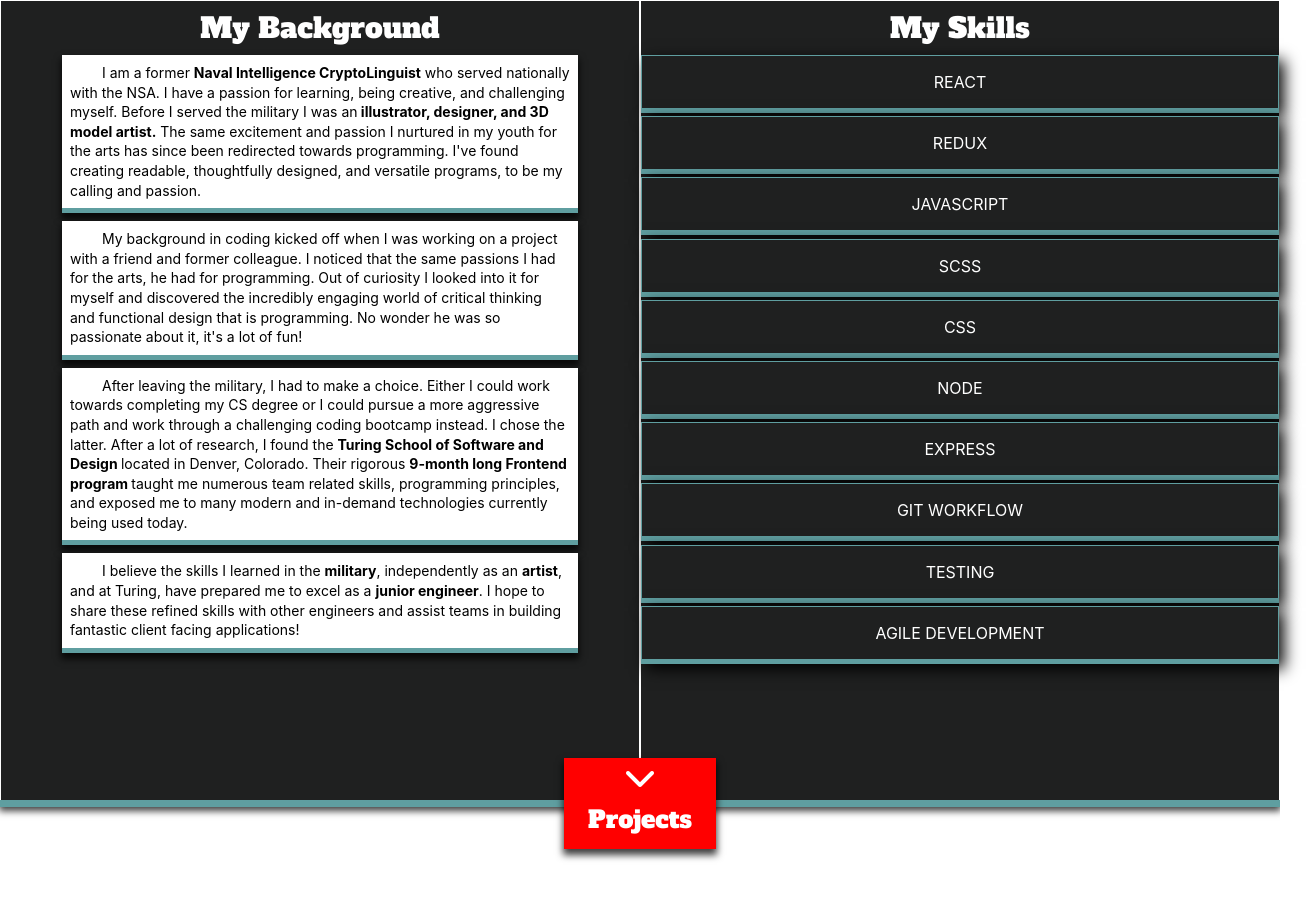
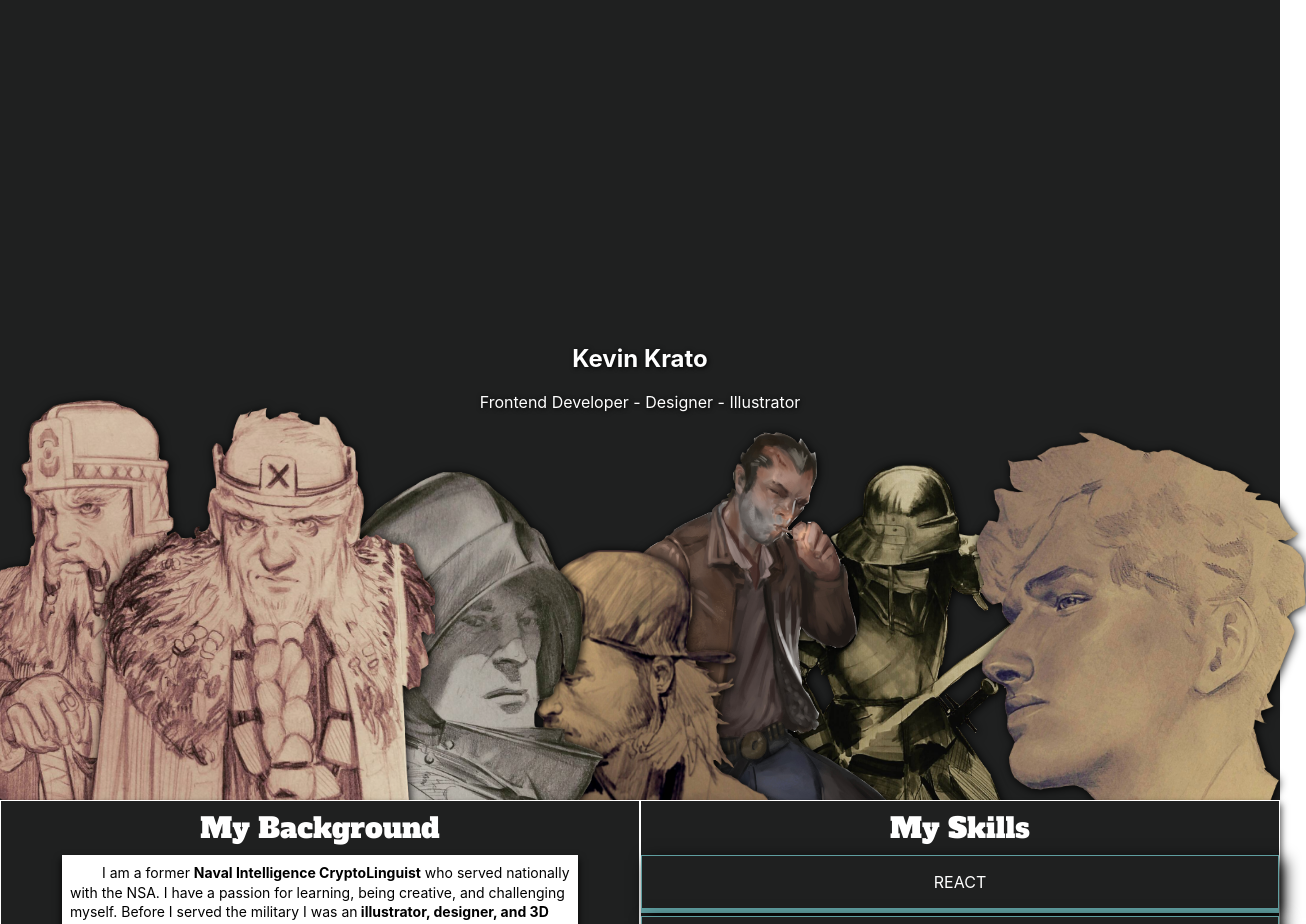
Before and after one commit to KevinKra/Personal_Website, a React (Create React App) app: page / in a window 1280 px wide. Shown: the top 924 px of the page, 1306 px wide, since content can reach past the window. Built offline with nearby package versions, Linux system fonts and the light colour scheme.

Commit message:
Add blurb section and amend png photos to App

```diff
--- a/src/App.js
+++ b/src/App.js
@@ -5,82 +5,106 @@ import Project from "./components/Project/Project";
 import imgPalettePicker from "./images/PalettePickerFScopy.jpg";
 import imgLightSide from "./images/swapiFS.jpg";
 import imgMovieTracker from "./images/MovieTracker.jpg";
-import { transformFile } from "@babel/core";
+import dwarfOne from "./images/artwork/dwarf_1.png";
+import dwarfTwo from "./images/artwork/dwarf_2.png";
+import knightOne from "./images/artwork/knight_1.png";
+import knightTwo from "./images/artwork/knight_2.png";
+import monsterOne from "./images/artwork/monster_1.png";
+import faceOne from "./images/artwork/face_1.png";
+import guyOne from "./images/artwork/guy_1.png";
+import cowboyOne from "./images/artwork/cowboy_1.png";
 
 function App() {
-  // const skills = ["JavaScript", "React", "Git", "SCSS", "HTML"];
   return (
-    <div className='App'>
-      <section className='AboutMe'>
-        <aside className='bio'>
-          <h1 className='aboutme-title'>My Background</h1>
-          <article className='aboutme-body'>
+    <div className="App">
+      <section className="Intro">
+        <div className="blurb">
+          <h1>Kevin Krato</h1>
+          <p>Frontend Developer - Designer - Illustrator</p>
+        </div>
+        <img src={dwarfTwo} alt="A dwarf" className="image-1" />
+        <img src={dwarfOne} alt="A dwarf" className="image-2" />
+        <img src={knightOne} alt="A knight" className="image-3" />
+        {/* <img src={monsterOne} alt="A monster" className="image-4" /> */}
+        <img src={faceOne} alt="A males face" className="image-5" />
+        <img src={knightTwo} alt="A knight in armor" className="image-6" />
+        <img src={guyOne} alt="A man with a hat" className="image-7" />
+        <img src={cowboyOne} alt="A cowboy" className="image-8" />
+      </section>
+      <section className="AboutMe">
+        <aside className="bio">
+          <h1 className="aboutme-title">My Background</h1>
+          <article className="aboutme-body">
             <p>
-              I am a former <strong>Naval Intelligence CryptoLinguist</strong> who served
-              nationally with the NSA. I have a passion for learning, being creative, and
-              challenging myself. Before I served the military I was an
-              <strong> illustrator, designer, and 3D model artist.</strong> The same
-              excitement and passion I nurtured in my youth for the arts has since been
-              redirected towards programming. I've found creating readable, thoughtfully
-              designed, and versatile programs, to be my calling and passion.
+              I am a former <strong>Naval Intelligence CryptoLinguist</strong>{" "}
+              who served nationally with the NSA. I have a passion for learning,
+              being creative, and challenging myself. Before I served the
+              military I was an
+              <strong> illustrator, designer, and 3D model artist.</strong> The
+              same excitement and passion I nurtured in my youth for the arts
+              has since been redirected towards programming. I've found creating
+              readable, thoughtfully designed, and versatile programs, to be my
+              calling and passion.
             </p>
             <p>
-              My background in coding kicked off when I was working on a project with a
-              friend and former colleague. I noticed that the same passions I had for the
-              arts, he had for programming. Out of curiosity I looked into it for myself
-              and discovered the incredibly engaging world of critical thinking and
-              functional design that is programming. No wonder he was so passionate about
+              My background in coding kicked off when I was working on a project
+              with a friend and former colleague. I noticed that the same
+              passions I had for the arts, he had for programming. Out of
+              curiosity I looked into it for myself and discovered the
+              incredibly engaging world of critical thinking and functional
+              design that is programming. No wonder he was so passionate about
               it, it's a lot of fun!
             </p>
             <p>
-              After leaving the military, I had to make a choice. Either I could work
-              towards completing my CS degree or I could pursue a more aggressive path and
-              work through a challenging coding bootcamp instead. I chose the latter.
-              After a lot of research, I found the{" "}
-              <strong> Turing School of Software and Design </strong>located in Denver,
-              Colorado. Their rigorous <strong>9-month long Frontend program </strong>{" "}
-              taught me numerous team related skills, programming principles, and exposed
-              me to many modern and in-demand technologies currently being used today.
+              After leaving the military, I had to make a choice. Either I could
+              work towards completing my CS degree or I could pursue a more
+              aggressive path and work through a challenging coding bootcamp
+              instead. I chose the latter. After a lot of research, I found the{" "}
+              <strong> Turing School of Software and Design </strong>located in
+              Denver, Colorado. Their rigorous{" "}
+              <strong>9-month long Frontend program </strong> taught me numerous
+              team related skills, programming principles, and exposed me to
+              many modern and in-demand technologies currently being used today.
             </p>
             <p>
               I believe the skills I learned in the <strong>military</strong>,
-              independently as an <strong>artist</strong>, and at Turing, have prepared me
-              to excel as a <strong>junior engineer</strong>. I hope to share these
-              refined skills with other engineers and assist teams in building fantastic
-              client facing applications!
+              independently as an <strong>artist</strong>, and at Turing, have
+              prepared me to excel as a <strong>junior engineer</strong>. I hope
+              to share these refined skills with other engineers and assist
+              teams in building fantastic client facing applications!
             </p>
           </article>
         </aside>
-        <aside className='skillset'>
-          <h1 className='aboutme-title'>My Skills</h1>
-          <ul className='skills'>
+        <aside className="skillset">
+          <h1 className="aboutme-title">My Skills</h1>
+          <ul className="skills">
             {/* Update SCSS $total-items as list increases */}
-            <li className='skill'>React</li>
-            <li className='skill'>Redux</li>
-            <li className='skill'>JavaScript</li>
-            <li className='skill'>SCSS</li>
-            <li className='skill'>CSS</li>
-            <li className='skill'>Node</li>
-            <li className='skill'>Express</li>
-            <li className='skill'>Git Workflow</li>
-            <li className='skill'>Testing</li>
-            <li className='skill'>Agile Development</li>
+            <li className="skill">React</li>
+            <li className="skill">Redux</li>
+            <li className="skill">JavaScript</li>
+            <li className="skill">SCSS</li>
+            <li className="skill">CSS</li>
+            <li className="skill">Node</li>
+            <li className="skill">Express</li>
+            <li className="skill">Git Workflow</li>
+            <li className="skill">Testing</li>
+            <li className="skill">Agile Development</li>
           </ul>
         </aside>
       </section>
-      <section className='Projects'>
-        <div className='section-title-container'>
-          <div className='section-title-details'>
-            <i className='fas fa-2x fa-chevron-down'></i>
-            <h2 className='page-section-title'>Projects</h2>
+      <section className="Projects">
+        <div className="section-title-container">
+          <div className="section-title-details">
+            <i className="fas fa-2x fa-chevron-down"></i>
+            <h2 className="page-section-title">Projects</h2>
           </div>
         </div>
         <Project
           formatTitleLeft={true}
-          title='PalettePicker'
+          title="PalettePicker"
           image={imgPalettePicker}
-          githubURL='https://github.com/KevinKra/PalettePicker-fe'
-          deployURL='https://google.com'
+          githubURL="https://github.com/KevinKra/PalettePicker-fe"
+          deployURL="https://google.com"
           details={`Have a project you want to build but you're not sure about the color
           palette? Use PalettePicker! PalettePicker lets you personalize your
           color scheme by providing a wide variety of styling options
@@ -90,24 +114,24 @@ function App() {
         />
         <Project
           formatTitleLeft={false}
-          title='Light-Side'
+          title="Light-Side"
           image={imgLightSide}
-          githubURL='https://github.com/KevinKra/LightSide'
-          deployURL='https://google.com'
+          githubURL="https://github.com/KevinKra/LightSide"
+          deployURL="https://google.com"
           details={`LightSide is an application that uses the StarWars API (SWAPI) to present information related to the famous people, noteworthy planets, and popular vehicles, of the StarWars universe. As a user you have the ability to seamlessly sift through the data and favorite those cards that interest you and built up a collection that can be modified as you find other elements of the universe that you are fond of.`}
         />
         <Project
           formatTitleLeft={true}
-          title='Galleria'
+          title="Galleria"
           image={imgMovieTracker}
-          githubURL='https://github.com/KevinKra/Movies'
-          deployURL='https://google.com'
+          githubURL="https://github.com/KevinKra/Movies"
+          deployURL="https://google.com"
           details={`Galleria brings the movie-watching experience directly to its users by providing a visually appealing interactive design that both provides the ability to login to an account and favorite content based on your personal preferences. Search through various different genre and find the movies and shows that interest you the most!`}
         />
       </section>
-      <footer className='PageFooter'>
-        <div className='section-title-container'>
-          <h2 className='page-section-title'>Reach out!</h2>
+      <footer className="PageFooter">
+        <div className="section-title-container">
+          <h2 className="page-section-title">Reach out!</h2>
         </div>
       </footer>
     </div>
--- a/src/App.scss
+++ b/src/App.scss
@@ -2,6 +2,71 @@
 
 .App {
   height: 150vh;
+}
+
+.Intro {
+  height: 100vh;
+  width: 100vw;
+  display: flex;
+  justify-content: center;
+  align-items: center;
+  background-color: $background-dark;
+  color: white;
+  .blurb {
+    text-align: center;
+    margin-bottom: 3rem;
+    text-shadow: 1px 1px 5px black;
+  }
+  img {
+    position: absolute;
+    height: 400px;
+    transition: 0.5s ease-in-out;
+    filter: drop-shadow(1px 1px 5px black);
+    // &:hover {
+    //   transform: scale(1.07);
+    // }
+  }
+  .image-1 {
+    z-index: 1;
+    left: 0;
+    bottom: 0;
+  }
+  .image-2 {
+    z-index: 4;
+    left: 7vw;
+    bottom: -1vh;
+  }
+  .image-3 {
+    z-index: 3;
+    left: 25vw;
+    bottom: -9vh;
+  }
+  .image-4 {
+    z-index: 1;
+    left: 40vw;
+    bottom: -11vh;
+  }
+  .image-5 {
+    z-index: 2;
+    right: -2vw;
+    bottom: -4vh;
+  }
+  .image-6 {
+    z-index: 1;
+    right: 17vw;
+    bottom: -8vh;
+  }
+  .image-7 {
+    height: 250px;
+    z-index: 2;
+    right: 40vw;
+    bottom: 0vh;
+  }
+  .image-8 {
+    z-index: 1;
+    right: 30vw;
+    bottom: -4vh;
+  }
 }
 
 .AboutMe {
@@ -9,6 +74,8 @@
   background-color: $background-dark;
   border-bottom: 5px solid $accent-blue;
   box-shadow: $shadow-primary;
+  position: relative;
+  z-index: 4;
   color: white;
   height: 100vh;
   .bio {
```
